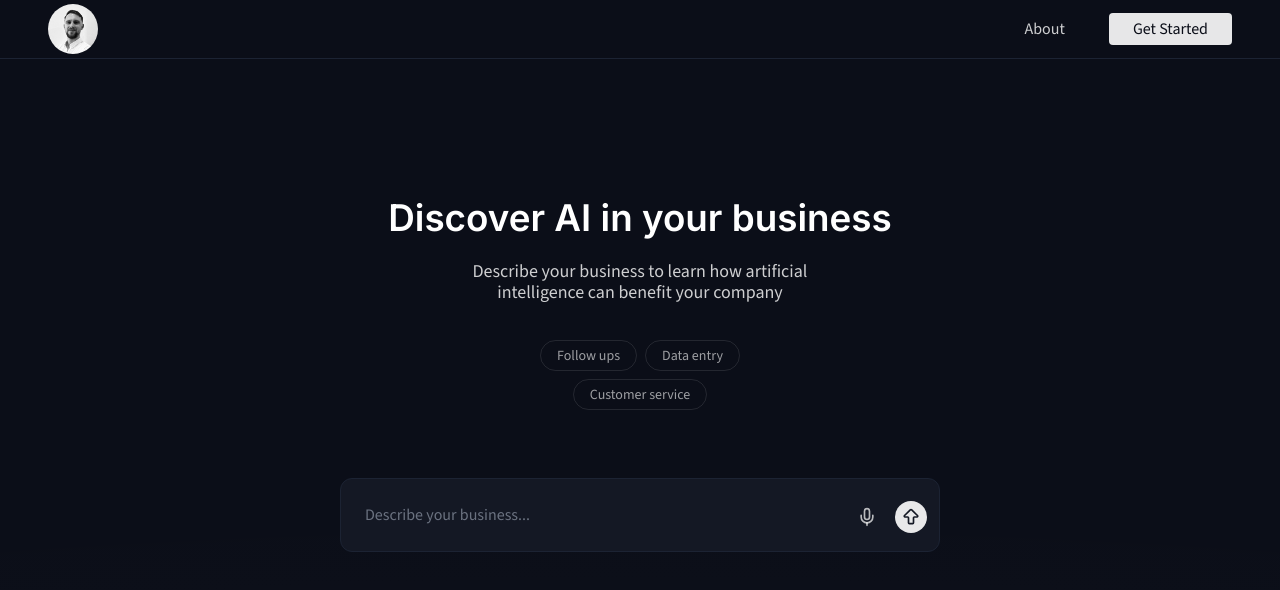
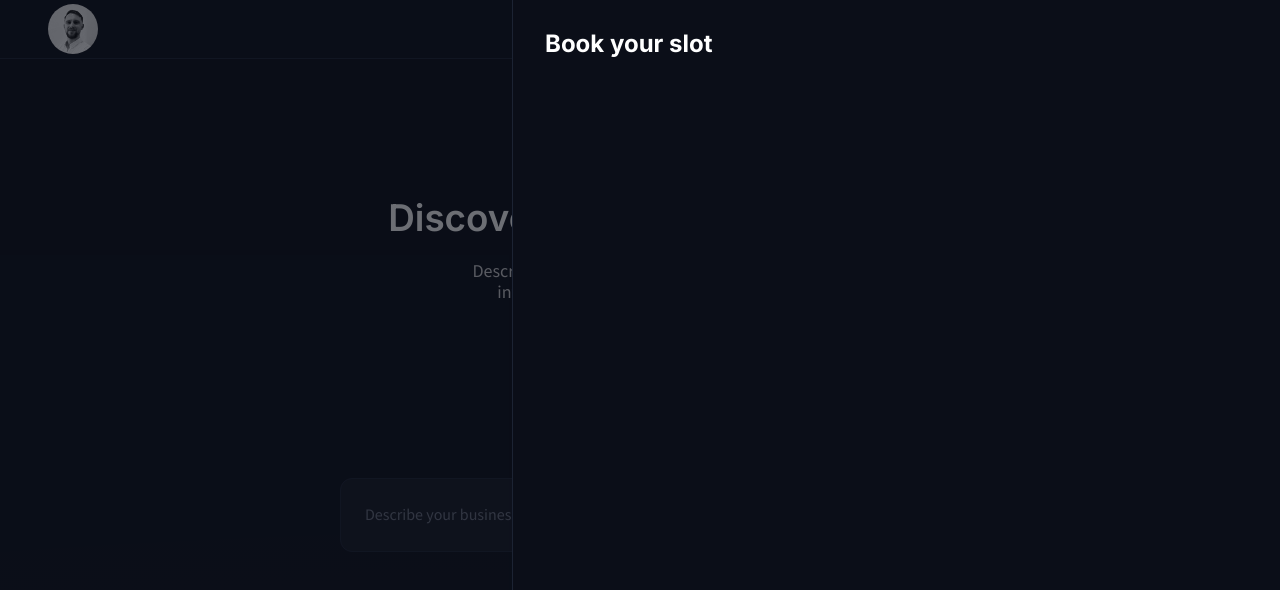
Before and after one commit to jake-harrisliston-dev/personal-ai-chatbot, a React app in the folder frontend/: page / in a window 1280 px wide. Both pictures are taken after a click on the element "Get Started". Shown: the top 590 px of the page. Built offline with nearby package versions, Linux system fonts and the light colour scheme; the HTML template or start-up script is replaced by a standard one.

Commit message:
feat: show modal logic added

```diff
--- a/frontend/src/App.jsx
+++ b/frontend/src/App.jsx
@@ -3,6 +3,7 @@ import './App.css'
 
 import LandingTitle from './components/LandingTitle/LandingTitle'
 import Modal from './components/Modal/Modal'
+import MeetingModal from './components/MeetingModal/MeetingModal'
 import ChatInterface from './components/ChatInterface/ChatInterface'
 
 import Navbar from './components/Navbar/Navbar'
@@ -12,6 +13,7 @@ function App() {
   const [showLandingTitle, setShowLandingTitle] = useState(true)
   const [showChatInterface, setShowChatInterface] = useState(false)
   const [showModal, setShowModal] = useState(false)
+  const [showMeetingModal, setShowMeetingModal] = useState(false)
 
   // User details and credentials
   const [firstMessage, setFirstMessage] = useState(null)
@@ -32,12 +34,23 @@ function App() {
     console.log("User email logged in App.jsx: ", submitData.email)
   }
 
+  const handleShowMeetingModal = (showMeetingModal) => {
+    setShowMeetingModal(showMeetingModal)
+    console.log(showMeetingModal)
+  }
+
   return (
     <div className="chat-page">
 
-      <Navbar />
+      <Navbar
+      handleShowMeetingModal={handleShowMeetingModal}
+      />
 
       <div className='gradient-overlay'></div>
+
+      {showMeetingModal &&
+      <MeetingModal />
+      }
 
       {showModal &&
       <Modal
@@ -50,7 +63,7 @@ function App() {
       <LandingTitle
       handleStartConvo={handleStartConvo}
       />
-    }
+      }
 
       {showChatInterface &&
       <ChatInterface
--- /dev/null
+++ b/frontend/src/components/MeetingModal/MeetingModal.jsx
@@ -0,0 +1,16 @@
+import React, { useState } from "react";
+import "./meeting-modal.css"
+import { api } from "../../services/api";
+
+export default function MeetingModal () {
+
+    return(
+        <div className="meeting-modal-wrap">
+            <div className="meeting-modal">
+                <h1 className="modal-title">Book your slot</h1>
+
+            </div>
+
+        </div>
+    )
+}
--- /dev/null
+++ b/frontend/src/components/MeetingModal/meeting-modal.css
@@ -0,0 +1,31 @@
+.meeting-modal-wrap {
+    position: fixed;
+    top: 0;
+    left: 0;
+    width: 100%;
+    height: 100%;
+    background-color: rgb(var(--background-color-rgb), 0.6);
+    display: flex;
+    flex-direction: row;
+    align-items: center;
+    justify-content: right;
+    z-index: 1000;
+    pointer-events: auto;
+}
+
+.meeting-modal {
+    height: 100%;
+    width: 60vw;
+    background-color: var(--background-color);
+    padding: var(--spacing-xxl) var(--spacing-xxl);
+    border-left: 1px solid var(--border-color)
+}
+
+.modal-title {
+    font-family: 'Inter', sans-serif;
+    font-size: var(--font-size-xxl);
+    line-height: var(--line-height-tight);
+    color: var(--text-color);
+    font-weight: var(--font-weight-bold);
+    margin-bottom: var(--spacing-xl);
+}
--- a/frontend/src/components/Navbar/Navbar.jsx
+++ b/frontend/src/components/Navbar/Navbar.jsx
@@ -1,7 +1,15 @@
-import React from "react";
+import React, { useState, useEffect } from "react";
 import './navbar.css'
 
-export default function Navbar() {
+export default function Navbar({ handleShowMeetingModal }) {
+
+    const [showMeetingModal, setShowMeetingModal] = useState(false);
+
+    useEffect(() => {
+        if (handleShowMeetingModal) {
+            handleShowMeetingModal(showMeetingModal)
+        }
+    }, [showMeetingModal, handleShowMeetingModal])
 
     return(
         <div className="navbar">
@@ -13,7 +21,13 @@ export default function Navbar() {
 
                     <div className="nav-button" >About</div>
 
-                    <div className="nav-button-highlight">Get Started</div>
+                    <div
+                    className="nav-button-highlight"
+                    onClick={() => setShowMeetingModal(true)}
+                    >
+                        Get Started
+
+                    </div>
 
                 </div>
             </div>
```
